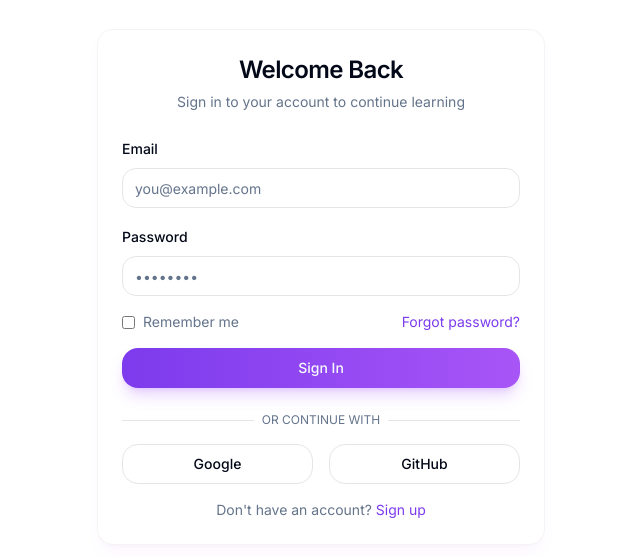
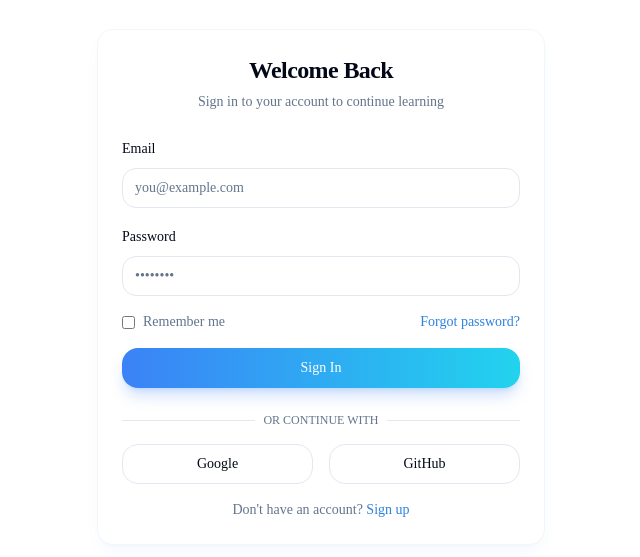
Before and after one commit to JEENEET2/site, a Next.js app in the folder apps/web/: page /login in a window 1280 px wide. Shown: the part 113-670 px from the top of the page, without its empty margins (319-959 px from the left). Built offline with nearby package versions, Linux system fonts and the light colour scheme; no server answers.

Commit message:
Premium blue color scheme, professional design

```diff
--- a/apps/web/app/globals.css
+++ b/apps/web/app/globals.css
@@ -13,30 +13,30 @@
     --popover: 0 0% 100%;
     --popover-foreground: 222.2 84% 4.9%;
 
-    --primary: 262 83% 58%;
-    --primary-foreground: 210 40% 98%;
+    --primary: 212 75% 53%;
+    --primary-foreground: 0 0% 100%;
 
-    --secondary: 270 85% 96%;
-    --secondary-foreground: 262 83% 28%;
+    --secondary: 210 40% 96.5%;
+    --secondary-foreground: 222.2 47.4% 11.2%;
 
-    --muted: 210 40% 96.1%;
+    --muted: 210 40% 96.5%;
     --muted-foreground: 215.4 16.3% 46.9%;
 
-    --accent: 270 85% 96%;
-    --accent-foreground: 262 83% 28%;
+    --accent: 210 40% 96.5%;
+    --accent-foreground: 222.2 47.4% 11.2%;
 
     --destructive: 0 84.2% 60.2%;
-    --destructive-foreground: 210 40% 98%;
+    --destructive-foreground: 0 0% 100%;
 
-    --border: 270 5% 90%;
-    --input: 270 5% 90%;
-    --ring: 262 83% 58%;
+    --border: 214.3 31.8% 91.4%;
+    --input: 214.3 31.8% 91.4%;
+    --ring: 212 75% 53%;
 
     --radius: 1rem;
   }
 
   .dark {
-    --background: 222.2 84% 2%;
+    --background: 222.2 84% 3.5%;
     --foreground: 210 40% 98%;
 
     --card: 222.2 84% 5%;
@@ -45,24 +45,24 @@
     --popover: 222.2 84% 5%;
     --popover-foreground: 210 40% 98%;
 
-    --primary: 262 83% 58%;
-    --primary-foreground: 210 40% 98%;
+    --primary: 212 85% 60%;
+    --primary-foreground: 0 0% 100%;
 
-    --secondary: 262 83% 15%;
+    --secondary: 217.2 32.6% 12%;
     --secondary-foreground: 210 40% 98%;
 
-    --muted: 262 83% 10%;
+    --muted: 217.2 32.6% 12%;
     --muted-foreground: 215 20.2% 65.1%;
 
-    --accent: 262 83% 15%;
+    --accent: 217.2 32.6% 12%;
     --accent-foreground: 210 40% 98%;
 
     --destructive: 0 62.8% 30.6%;
-    --destructive-foreground: 210 40% 98%;
+    --destructive-foreground: 0 0% 100%;
 
-    --border: 262 83% 15%;
-    --input: 262 83% 15%;
-    --ring: 262 83% 58%;
+    --border: 217.2 32.6% 15%;
+    --input: 217.2 32.6% 15%;
+    --ring: 212 85% 60%;
   }
 }
 
@@ -242,7 +242,7 @@
 
 /* Gradient text utility */
 .gradient-text {
-  @apply bg-clip-text text-transparent bg-gradient-to-r from-primary via-purple-400 to-primary;
+  @apply bg-clip-text text-transparent bg-gradient-to-r from-blue-500 via-cyan-400 to-blue-500;
 }
 
 /* Animated gradient background */
--- a/apps/web/app/layout.tsx
+++ b/apps/web/app/layout.tsx
@@ -1,14 +1,8 @@
 import type { Metadata } from 'next';
-import { Inter } from 'next/font/google';
 import './globals.css';
 import { ThemeProvider } from '@/components/providers/theme-provider';
 import { ToastProvider } from '@/components/providers/toast-provider';
 import { AuthProvider } from '@/components/providers/auth-provider';
-
-const inter = Inter({
-  subsets: ['latin'],
-  variable: '--font-inter',
-});
 
 export const metadata: Metadata = {
   metadataBase: new URL('https://jeeneet.com'),
@@ -49,7 +43,7 @@ export default function RootLayout({
 }) {
   return (
     <html lang="en" suppressHydrationWarning>
-      <body className={`${inter.variable} font-sans antialiased`}>
+      <body className="font-sans antialiased">
         <ThemeProvider
           attribute="class"
           defaultTheme="system"
--- a/apps/web/components/ui/button.tsx
+++ b/apps/web/components/ui/button.tsx
@@ -8,7 +8,7 @@ const buttonVariants = cva(
   {
     variants: {
       variant: {
-        default: 'bg-gradient-to-r from-primary to-purple-500 text-primary-foreground hover:from-primary/90 hover:to-purple-500/90 shadow-lg shadow-purple-500/25 hover:shadow-xl hover:shadow-purple-500/30 hover:-translate-y-0.5',
+        default: 'bg-gradient-to-r from-blue-500 to-cyan-400 text-white hover:from-blue-600 hover:to-cyan-500 shadow-lg shadow-blue-500/25 hover:shadow-xl hover:shadow-blue-500/30 hover:-translate-y-0.5',
         destructive:
           'bg-destructive text-destructive-foreground hover:bg-destructive/90',
         outline:
--- a/apps/web/components/ui/card.tsx
+++ b/apps/web/components/ui/card.tsx
@@ -8,7 +8,7 @@ const Card = React.forwardRef<
   <div
     ref={ref}
     className={cn(
-      'rounded-2xl border border-border/40 bg-card/80 backdrop-blur-sm text-card-foreground shadow-lg shadow-purple-500/5 hover:shadow-purple-500/10 transition-shadow duration-300',
+      'rounded-2xl border border-border/40 bg-card/80 backdrop-blur-sm text-card-foreground shadow-lg shadow-blue-500/5 hover:shadow-blue-500/10 transition-shadow duration-300',
       className
     )}
     {...props}
```
Also changed, not shown: apps/web/public/icon.svg, apps/web/public/logo.svg.
